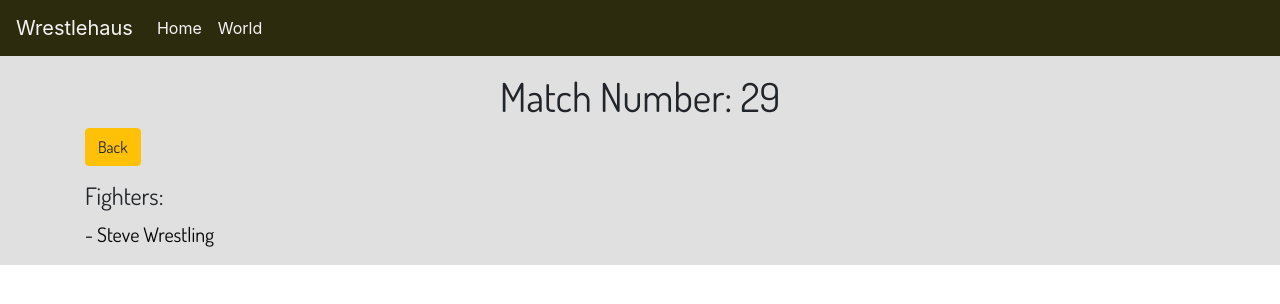
After one commit to JackSnowdon/wrestlehaus, a Django app: page /world/view_match/29 in a window 1280 px wide. The commit adds this page. Shown: the top 304 px of the page. Run offline with Django 3.2, Linux system fonts and the light colour scheme; data comes from the database, SQL or seed files in the repository; both versions use the stored data as it was after the commit; parts of the project's set-up code (start-up, migrations or seed data) failed here and were passed over; some libraries are stand-ins or nearby versions.

Commit message:
single match display and m2m field saving

```diff
--- /dev/null
+++ b/world/templates/view_match.html
@@ -0,0 +1,30 @@
+{% extends 'base.html' %} {% load static %} {% load crispy_forms_tags %} {% block page_title %} | {{ match.name }} {% endblock %} {% block content %}
+
+<div class="row">
+    <div class="col-12 text-center">
+        <h1>{{ match.name }}</h1>
+    </div>
+</div>
+
+<div class="row">
+    <div class="col-12 mb-3">
+        <a href="{% url 'world_index' %}" role="button" class="btn btn-warning" aria-disabled="false">Back</a>
+    </div>
+</div>
+
+
+<div class="row">
+    <div class="col-12">
+        <h4>Fighters:</h4>
+        <ul class="wrestler-move-list">
+            {% for f in match.fighters.all %}
+            <a href="{% url 'single_wrestler' f.id %}" class="wrestler-single-move">
+                <li>- {{ f.name }}
+                </li>
+            </a>{% endfor %}
+        </ul>
+    </div>
+</div>
+
+
+{% endblock %}
--- a/world/templates/world_index.html
+++ b/world/templates/world_index.html
@@ -46,7 +46,7 @@
     </div>
     <div class="col-12">
         {% for m in matches %}
-        <p class="world-list">{{ m.name }}<a href="{% url 'delete_match' m.id %}" class="world-list-delete" onclick="return confirm('Are you sure you to delete {{ m.name }}?');"><i class="fas fa-dumpster-fire"></i></a></p>
+        <p class="world-list"><a href="{% url 'view_match' m.id %}" class="world-list-name">{{ m.name }} </a> - <a href="{% url 'delete_match' m.id %}" class="world-list-delete" onclick="return confirm('Are you sure you to delete {{ m.name }}?');"><i class="fas fa-dumpster-fire"></i></a></p>
         {% endfor %}
     </div>
 </div>
--- a/world/urls.py
+++ b/world/urls.py
@@ -18,4 +18,5 @@ urlpatterns = [
     path(r'single_promotion/<int:pk>', single_promotion, name="single_promotion"),
     path('add_match/', add_match, name="add_match"),
     path(r'delete_match/<int:pk>', delete_match, name="delete_match"),
+    path(r'view_match/<int:pk>', view_match, name="view_match"),
 ]
--- a/world/views.py
+++ b/world/views.py
@@ -143,10 +143,16 @@ def add_match(request):
             match.name = 'Match Number: {0}'.format(mid)
             messages.error(request, 'Started {0}'.format(match.name), extra_tags='alert')
             match.save()
+            match_form.save_m2m()
             return redirect("world_index")
     else:
          match_form = MatchForm()
     return render(request, "add_match.html", {"match_form": match_form})
+
+
+def view_match(request, pk):
+    match = get_object_or_404(Match , pk=pk)
+    return render(request, "view_match.html", {"match": match})
 
 
 def delete_match(request, pk):
```
Also changed, not shown: db.sqlite3.
